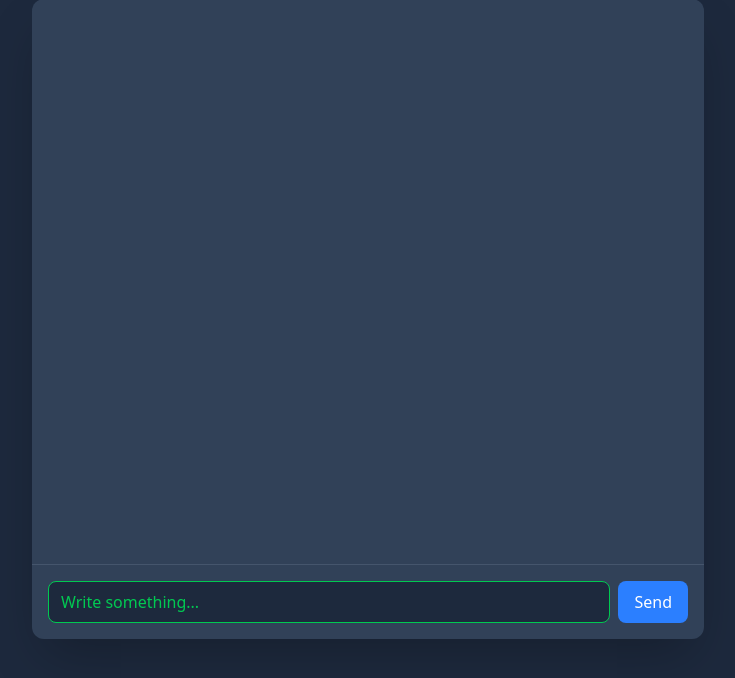
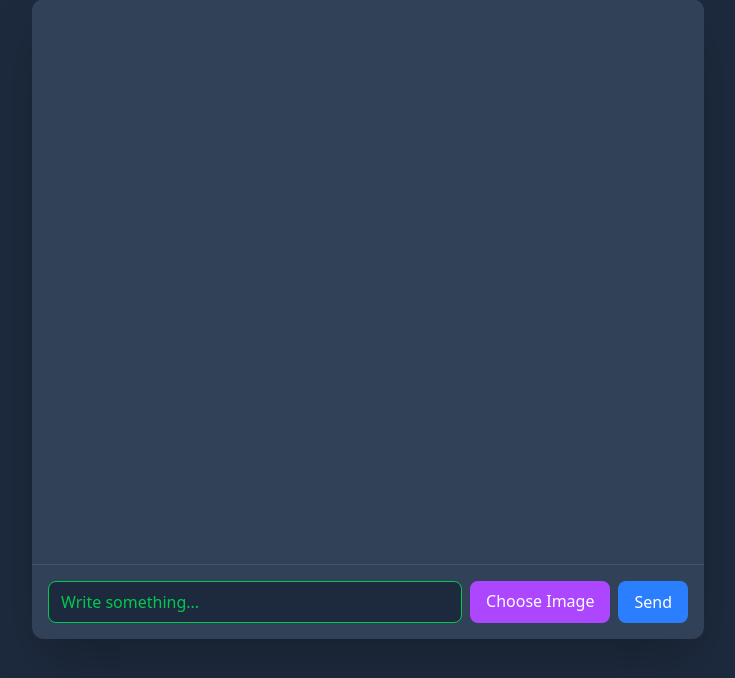
Before and after one commit to Sahand-jaza/python-AI-chatbot, a Django app: page / in a window 1280 px wide. Shown: the part 81-759 px from the top of the page, without its empty margins (272-1007 px from the left). Run offline with Django 5.2, Linux system fonts and the light colour scheme.

Commit message:
with reading image

```diff
--- a/chatgpt_chatbot/myapp/templates/base.html
+++ b/chatgpt_chatbot/myapp/templates/base.html
@@ -38,9 +38,11 @@
                     {% endif %}
                 </div>
             </div>
-            <form method="post" class="p-4 border-t border-slate-600 flex">
+            <form method="post" class="p-4 border-t border-slate-600 flex" enctype="multipart/form-data">
                 {% csrf_token %}
                 <input class="flex-grow bg-slate-800 border border-green-500 text-green-400 placeholder-green-500 rounded-lg py-2 px-3 focus:ring-green-500 focus:border-green-500" placeholder="Write something..." name="user_message" type="text">
+                <label for="image-upload" class="bg-purple-500 hover:bg-purple-600 py-2 px-4 ml-2 text-white rounded-lg cursor-pointer">Choose Image</label>
+                <input type="file" name="image" id="image-upload" accept="image/*" style="display:none;">
                 <button type="submit" class="bg-blue-500 hover:bg-blue-600 py-2 px-4 ml-2 text-white rounded-lg">Send</button>
             </form>
         </div>
--- a/chatgpt_chatbot/myapp/views.py
+++ b/chatgpt_chatbot/myapp/views.py
@@ -1,6 +1,8 @@
 import google.generativeai as genai
 from django.conf import settings
 from django.shortcuts import render
+from django.core.files.storage import FileSystemStorage
+from PIL import Image  # Import Pillow library
 
 genai.configure(api_key=settings.GOOGLE_API_KEY)
 
@@ -8,12 +10,19 @@ def chat_view(request):
     response_text = ""
     if request.method == "POST":
         user_message = request.POST.get("user_message")
-        if user_message:
-            try:
-                model = genai.GenerativeModel('gemini-2.0-flash')
+        image = request.FILES.get('image')
+
+        try:
+            model = genai.GenerativeModel('gemini-2.0-flash') #Change model
+            if image:
+                # Process the image
+                img = Image.open(image)
+                response = model.generate_content([user_message, img]) #Pass image to model
+                response_text = response.text
+            else:
                 response = model.generate_content(user_message)
                 response_text = response.text
-            except Exception as e:
-                response_text = f"Error: {e}"
+        except Exception as e:
+            response_text = f"Error: {e}"
 
     return render(request, "home.html", {"response": response_text})
```
